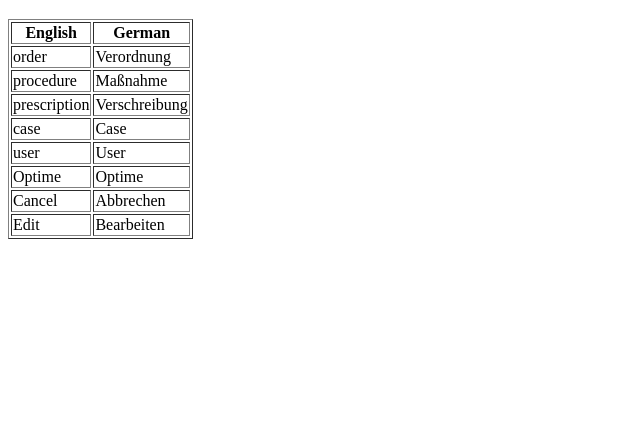
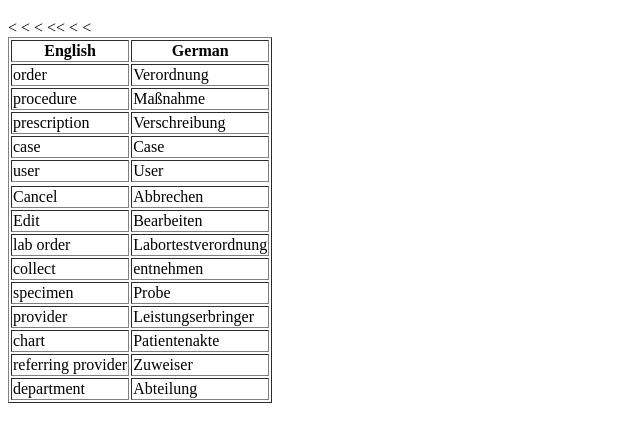
Before and after one commit to frankplagwitz/frankplagwitz.github.io, a plain HTML site: page index.html in a window 1280 px wide. Shown: the part 61-500 px from the top of the page, without its empty margins (0-640 px from the left). Drawn offline with Linux system fonts and the light colour scheme.

Commit message:
New terms added

```diff
--- a/index.html
+++ b/index.html
@@ -37,9 +37,6 @@
             <td>User</td>
         </tr>
 		<tr>
-            <td>Optime</td>
-            <td>Optime</td>
-        </tr>
 		<tr>
             <td>Cancel</td>
             <td>Abbrechen</td>
@@ -48,6 +45,34 @@
             <td>Edit</td>
             <td>Bearbeiten</td>
         </tr>
+		<tr>
+            <td>lab order</td>
+            <td>Labortestverordnung</td>
+		</tr>
+        <<tr>
+            <td>collect</td>
+            <td>entnehmen</td>
+		</tr>
+		<<tr>
+            <td>specimen</td>
+            <td>Probe</td>
+		</tr>
+		<<tr>
+            <td>provider</td>
+            <td>Leistungserbringer</td>
+		</tr>
+        <<<tr>
+            <td>chart</td>
+            <td>Patientenakte</td>
+		</tr>
+		<<tr>
+            <td>referring provider</td>
+            <td>Zuweiser</td>
+		</tr>
+		<<tr>
+            <td>department</td>
+            <td>Abteilung</td>
+		</tr>
     </table>
 
 </body>
```
